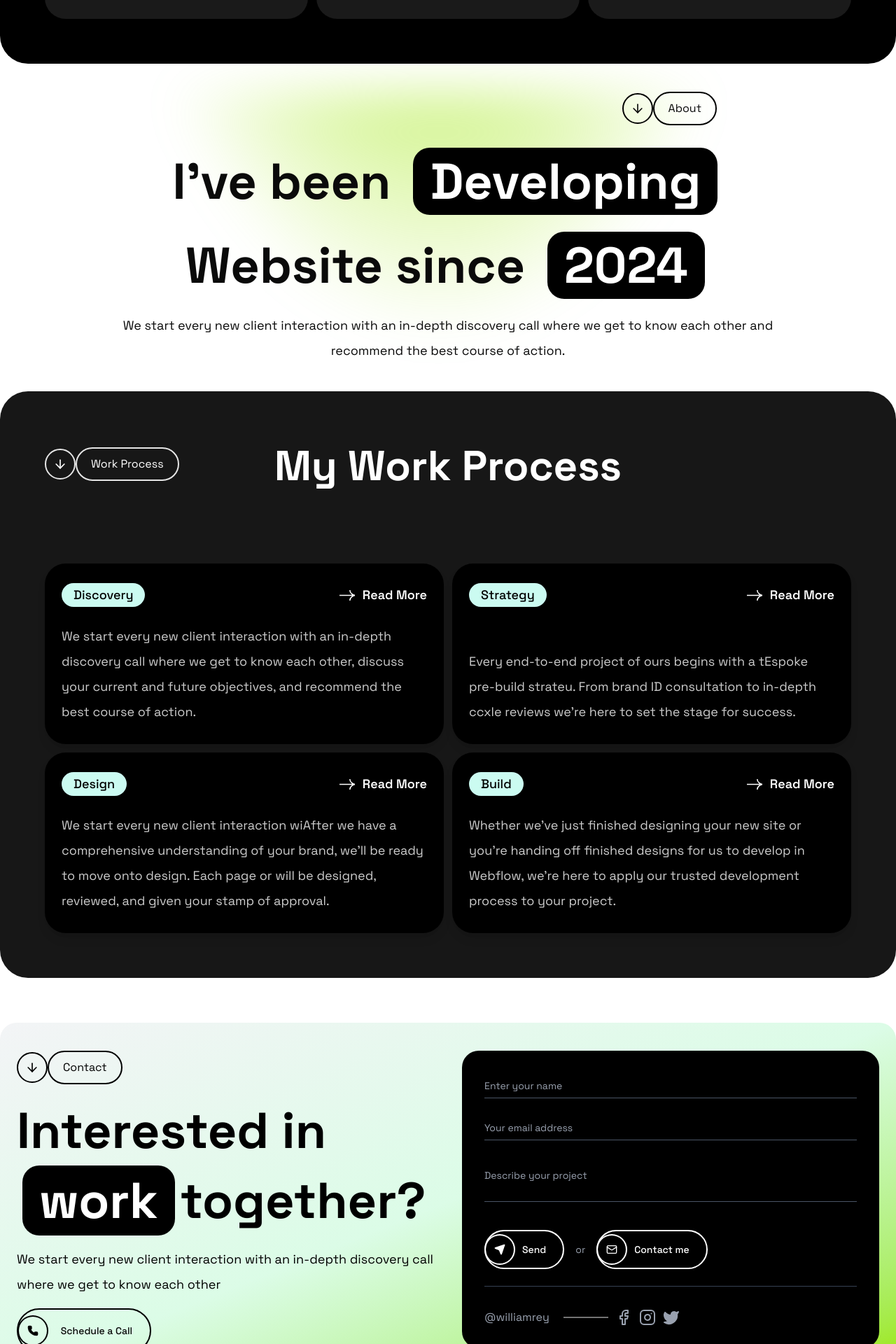
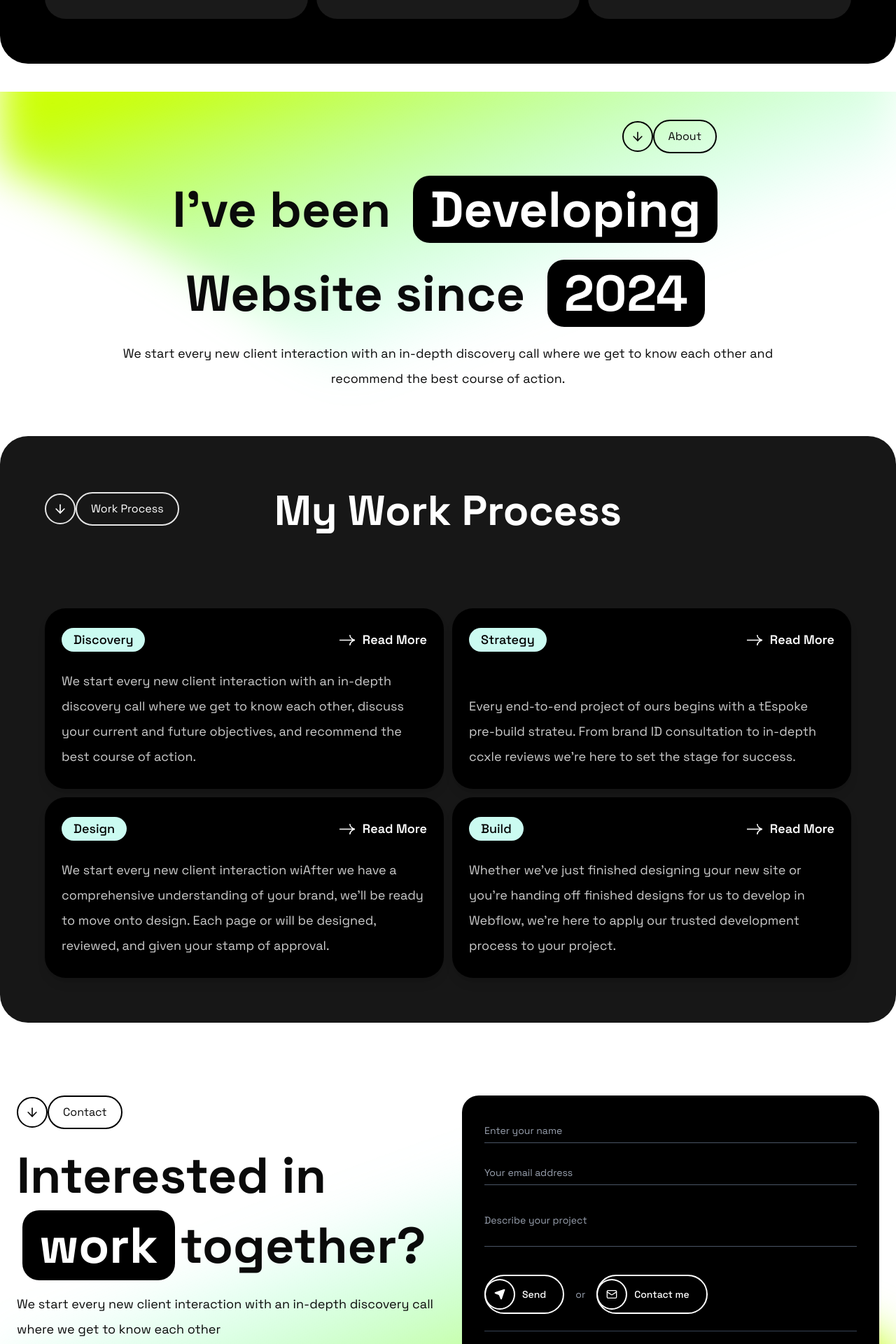
Before and after one commit to abdurrahmanmahmud5981/abdur.me, a Next.js app: page / in a window 1280 px wide. Shown: the part 1410-3330 px from the top of the page at 70% size. Built offline with nearby package versions, Linux system fonts and the light colour scheme.

Commit message:
feat: add background SVGs for About and Contact sections to enhance visual design

```diff
--- a/src/app/_components/about/about.tsx
+++ b/src/app/_components/about/about.tsx
@@ -45,9 +45,8 @@ const AboutSection = () => {
 
 
     return (
-        <section className='space-y-8 container mx-auto my-10 relative'>
-            <div className=" absolute top-0 b w-full h-[673px] bg-radial-[at_51%_164%] from-lime-400 from 22% via-teal-300/0 via 65% to-neutral-900/0 blur-[34px] -rotate-180 -z-30"></div>
-
+        <section className=" bg-[url('../../public/assets/about-bg.svg')] bg-cover bg-center bg-no-repeat">
+            <div className="space-y-8 container mx-auto py-10 relative ">
                 {/*  */}
                 <div className="flex justify-end max-w-5xl ">
                     <div className='flex items-center'>
@@ -90,6 +89,7 @@ const AboutSection = () => {
 
                     </motion.div>
                 </div>
+            </div>
 
         </section>
     )
--- a/src/app/_components/contact/contac-section.tsx
+++ b/src/app/_components/contact/contac-section.tsx
@@ -52,17 +52,16 @@ const ContactSection = () => {
 
 
     return (
-        <div className='space-y-8 container mx-auto my-16 bg-gradient-to-br from-gray-100 via-green-100 to-lime-400 relative overflow-hidden px-3 sm:px-6 py-10 rounded-3xl '>
-            <div className=" absolute top-0 b w-full h-[673px] bg-radial-[at_51%_164%] from-lime-400 from 22% via-teal-300/0 via 65% to-neutral-900/0 blur-[34px] -rotate-180 -z-30"></div>
+        <div className="space-y-8 container mx-auto my-16 relative overflow-hidden px-3 sm:px-6 py-10 rounded-3xl  bg-[url('../../public/assets/contact-bg.svg')] bg-cover bg-center bg-no-repeat ">
 
             <div className="grid grid-cols-1 xl:grid-cols-2 gap-10 ">
                 <div className="space-y-4">
                     <div className="flex  max-w-5xl ">
                         <div className='flex items-center'>
-                            <span className=" border-2 border-black rounded-full p-2.5 text-black">
+                            <span className=" border-2 border-black rounded-full p-2.5 dark:border-white">
                                 <ArrowDown size={20} />
                             </span>
-                            <span className="border-2 border-black rounded-full px-5 py-2.5 text-black">Contact</span>
+                            <span className="border-2 border-black rounded-full px-5 py-2.5 dark:border-white">Contact</span>
                         </div>
                     </div>
 
@@ -71,14 +70,14 @@ const ContactSection = () => {
                         initial="hidden"
                         animate="visible"
                         className="
-                        text-black text-3xl sm:text-7xl font-bold sm:leading-[100px]
+                         text-3xl sm:text-7xl font-bold sm:leading-[100px]
                         "
                     >
                         Interested in
 
                         <motion.span
                             variants={highlightVariants}
-                            className="inline-block bg-black  text-white  px-6 rounded-3xl mx-2"
+                            className="inline-block bg-black  text-white  px-6 rounded-3xl mx-2 dark:bg-white dark:text-black"
                         >
                             work
                         </motion.span>
@@ -86,7 +85,7 @@ const ContactSection = () => {
                         together?
                     </motion.h2>
 
-                    <p className=" justify-start text-black text-lg leading-loose">We start every new client interaction with an in-depth discovery call where
+                    <p className=" justify-start text-lg leading-loose">We start every new client interaction with an in-depth discovery call where
                         we get to know each other
                     </p>
 
@@ -94,9 +93,9 @@ const ContactSection = () => {
                         <Button
                             size="lg"
                             variant="outline"
-                            className="rounded-full h-16 w-48 bg-transparent border-2 border-black dark:border-black dark:text-black"
+                            className="rounded-full h-16 w-48 bg-transparent border-2 border-black dark:border-white dark:text-white"
                         >
-                            <span className="p-1.5 ring-2 ring-black   rounded-full  -m-6 !w-10 !h-10 mr-3 flex items-center justify-center">
+                            <span className="p-1.5 ring-2 ring-black dark:ring-white rounded-full  -m-6 !w-10 !h-10 mr-3 flex items-center justify-center">
                                 <Phone size={30} fill="black" />
                             </span>
                             Schedule a Call
```
Also changed, not shown: public/assets/about-bg.svg (added), public/assets/contact-bg.svg (added). Lines whose indentation alone changed are shown as unchanged.
